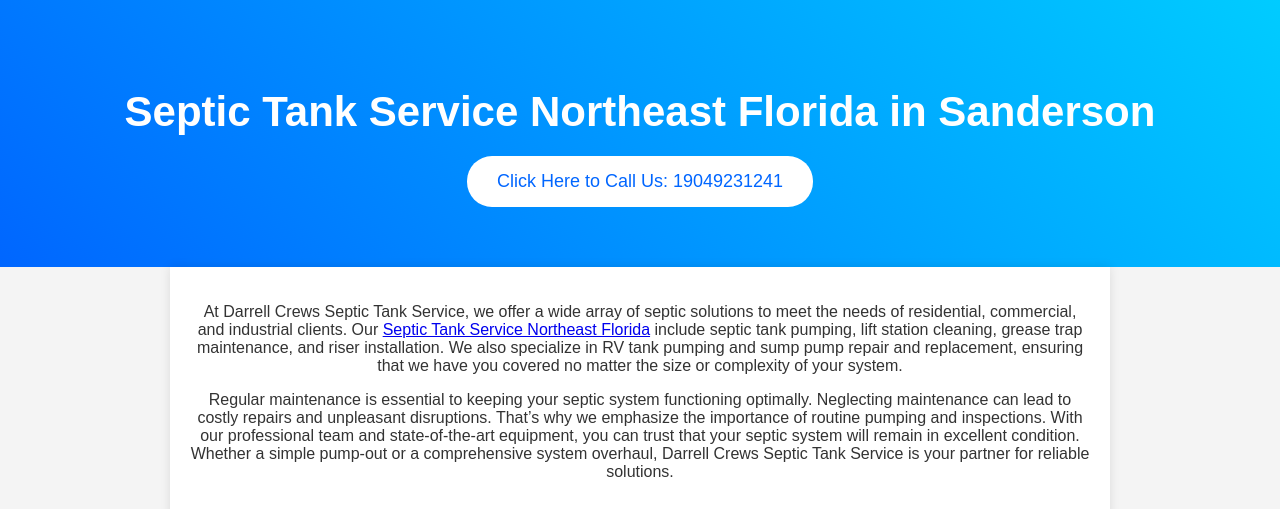
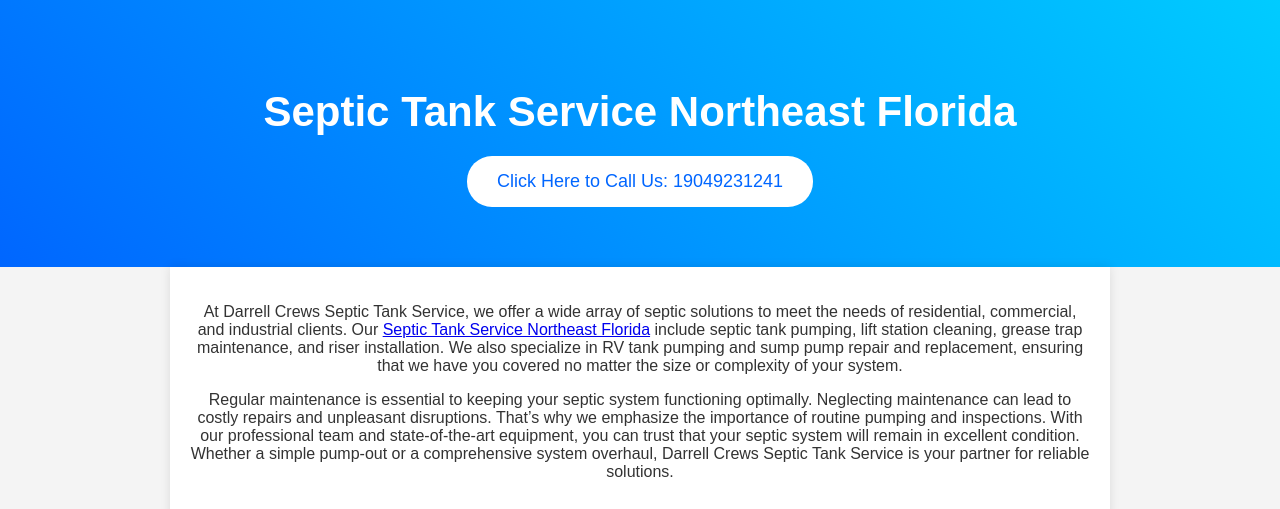
Before and after one commit to Darrell-Crews-Septic-Tank-Service/Septic-Tank-Service-Northeast-Florida, a plain HTML site: page index.html in a window 1280 px wide. Shown: the top 509 px of the page. Drawn offline with Linux system fonts and the light colour scheme.

Commit message:
Update index.html

```diff
--- a/index.html
+++ b/index.html
@@ -6,8 +6,8 @@
     <meta http-equiv="Content-Type" content="text/html; charset=utf-8">
     <meta name="description" content="For over 20 years, Darrell Crews Septic Tank Service has been a trusted name in Jacksonville and Northeast Florida, offering reliable, affordable septic tank solutions to homes and businesses." />
     <meta name="keywords" content="Septic Tank Service Northeast Florida, Septic Tank Pumping Jacksonville Florida, Septic Tank Service Jacksonville Florida" />
-    <meta property="og:title" content="Septic Tank Service Northeast Florida in Sanderson" />
-    <title>Septic Tank Service Northeast Florida in Sanderson</title>
+    <meta property="og:title" content="Septic Tank Service Northeast Florida" />
+    <title>Septic Tank Service Northeast Florida</title>
     <style>
         body {
             font-family: Arial, sans-serif;
@@ -62,7 +62,7 @@
 
     <!-- Hero Section -->
     <div class="hero">
-        <h1>Septic Tank Service Northeast Florida in Sanderson</h1>
+        <h1>Septic Tank Service Northeast Florida</h1>
         <button onclick="window.location.href='tel:+119049231241'">Click Here to Call Us: 19049231241</button>
     </div>
 
```
